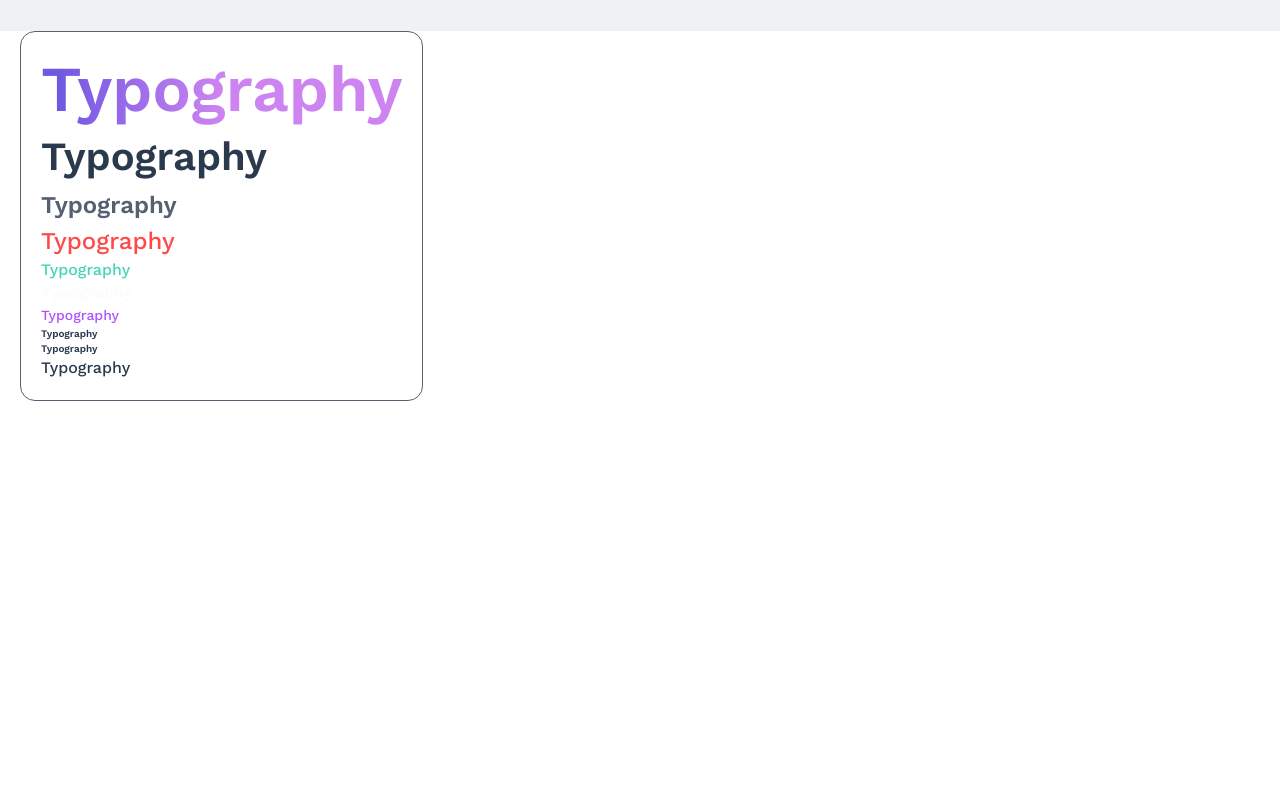
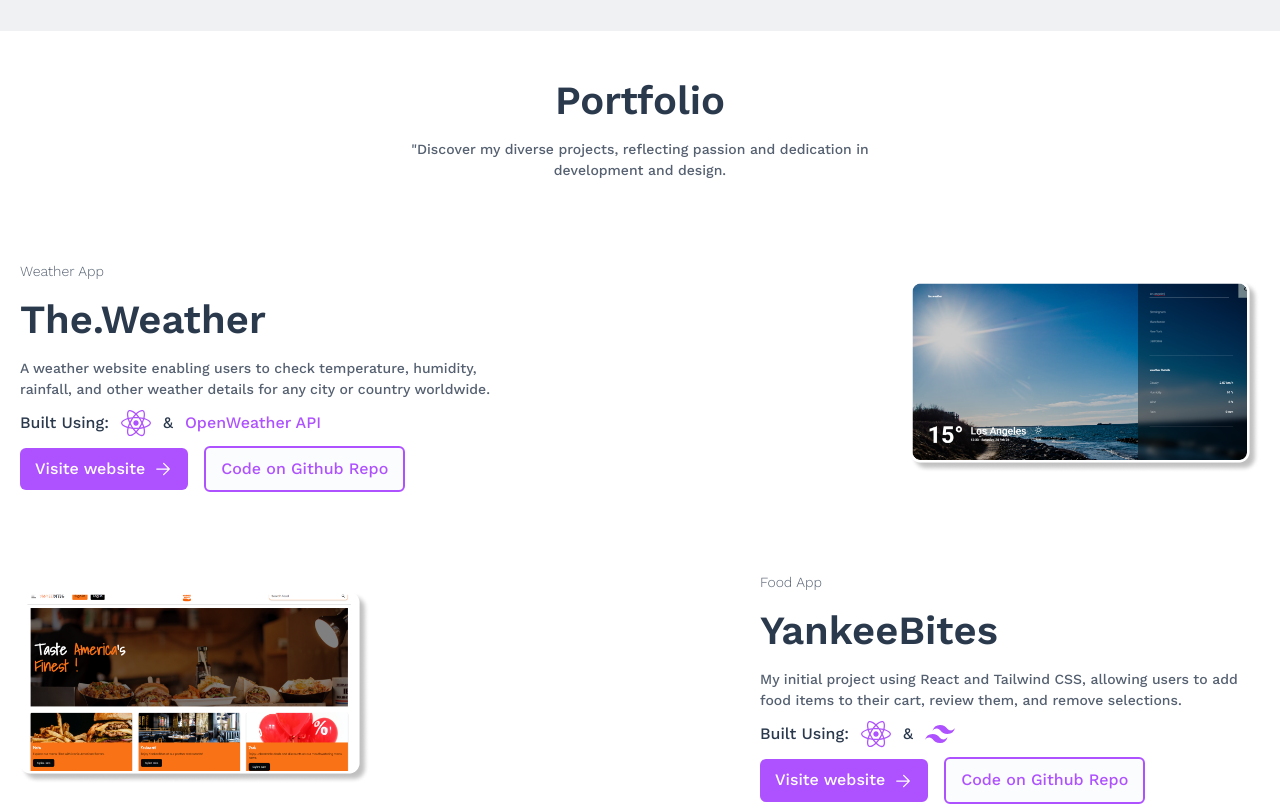
Before and after one commit to Wesome0674/CBK, a Next.js app: page / in a window 1280 px wide. Shown: the part 1680-2486 px from the top of the page. Before the commit the page ends 2081 px from the top, so only its background shows below. Built offline with nearby package versions, Linux system fonts and the light colour scheme.

Commit message:
i'm freacking smart

```diff
--- a/src/app/page.tsx
+++ b/src/app/page.tsx
@@ -2,11 +2,8 @@ import { Button } from "@/ui/designsystem/Button";
 import { Typographie } from "@/ui/designsystem/typography/Typographie";
 import Image from "next/image";
 import { BiCodeBlock, BiSolidMessageRoundedDetail } from "react-icons/bi"; // code and message
-import { FaServer } from "react-icons/fa6"; // back-end
-import { SiArduino } from "react-icons/si"; // iot
 import { FaPhoneAlt } from "react-icons/fa"; // phone
-import { IoIosMail, IoMdPin } from "react-icons/io"; // mail and loc
-import { FaReact } from "react-icons/fa"; // react
+import { IoIosMail, IoMdPin } from "react-icons/io"; // mail and loc // react
 import { SiTailwindcss } from "react-icons/si"; // tailwind
 import { Container } from "@/ui/components/container/Container";
 import { Navigation } from "@/ui/components/navigation/Navigation";
@@ -14,6 +11,7 @@ import { Header } from "@/ui/components/header/Header";
 import { Cards } from "@/ui/components/cards/Cards";
 import { About } from "@/ui/components/about/About";
 import { Skills } from "@/ui/components/skills/Skills";
+import { Work } from "@/ui/components/work/Work";
 
 export default function Home() {
   return (
@@ -22,6 +20,7 @@ export default function Home() {
       <Header />
       <About />
       <Skills />
+      <Work />
       <Container>
         <Cards variant="small">
           <Typographie theme="linear" variant="display" component="h1">
--- a/src/ui/components/data/skillsData.js
+++ b/src/ui/components/data/skillsData.js
@@ -2,6 +2,9 @@ import { BiCodeBlock } from "react-icons/bi";
 import { FaServer } from "react-icons/fa6"; // back-end
 import { SiArduino } from "react-icons/si"; // iot
 import { MdOutlineDesignServices } from "react-icons/md";
+import { FaReact } from "react-icons/fa";
+import { SiTailwindcss } from "react-icons/si";
+import { log } from "console";
 
 export const Datatableau = [
   {
@@ -32,3 +35,42 @@ export const Datatableau = [
     text: "Expanding into IoT, mastering Python and Raspberry Pi projects became essential.",
   },
 ];
+
+export const workData = [
+  {
+    id: 1,
+    title: "The.Weather",
+    subtitle: "Weather App",
+    text: "A weather website enabling users to check temperature, humidity, rainfall, and other weather details for any city or country worldwide.",
+    madeUsing: {
+      first: FaReact,
+      second: "OpenWeather API",
+    },
+    img: "/assets/images/weather.png",
+    position: "right"
+  },
+  {
+    id: 2,
+    title: "YankeeBites",
+    subtitle: "Food App",
+    text: "My initial project using React and Tailwind CSS, allowing users to add food items to their cart, review them, and remove selections.",
+    madeUsing: {
+      first: FaReact,
+      second: SiTailwindcss,
+    },
+    img: "/assets/images/foodapp.png",
+    position: "left"
+  },
+  {
+    id: 3,
+    title: "Professional Portfolio",
+    subtitle: "Portfolio",
+    text: "A portfolio showcasing my skills and projects, created for freelancing on platforms like Fiverr.",
+    madeUsing: {
+      first: FaReact,
+      second: SiTailwindcss,
+    },
+    img: "/assets/images/portfolio.png",
+    position: "right"
+  },
+];
--- /dev/null
+++ b/src/ui/components/work/Work.tsx
@@ -0,0 +1,104 @@
+import { Container } from "../container/Container";
+import { Typographie } from "@/ui/designsystem/typography/Typographie";
+import { FaReact } from "react-icons/fa";
+import { Button } from "@/ui/designsystem/Button";
+import { HiArrowSmallRight } from "react-icons/hi2";
+import Image from "next/image";
+import { workData } from "../data/skillsData";
+
+interface Props {}
+
+export const Work = ({}: Props) => {
+  return (
+    <Container className="py-10">
+      <div className="flex flex-col items-center text-center space-y-2">
+        <Typographie variant="h1" component="h3">
+          Portfolio
+        </Typographie>
+        <Typographie
+          variant="body-sm"
+          component="p"
+          theme="tercery"
+          className="max-w-[550px]"
+        >
+          "Discover my diverse projects, reflecting passion and dedication in
+          development and design.
+        </Typographie>
+      </div>
+      {workData.map((item, index) => (
+        <div
+          key={index}
+          className="flex items-center justify-between gap-4 my-20"
+        >
+          {item.position === "left" ? (
+            <div className="w-[350px] aspect-video relative ">
+              <Image
+                src={item.img}
+                fill
+                alt="weather"
+                style={{
+                  objectFit: "contain",
+                }}
+              />
+            </div>
+          ) : (
+            ""
+          )}
+          <div className="space-y-2">
+            <Typographie
+              theme="tercery"
+              variant="body-sm"
+              className=" font-light"
+            >
+              {item.subtitle}
+            </Typographie>
+            <Typographie variant="h1">{item.title}</Typographie>
+            <Typographie
+              variant="body-sm"
+              theme="tercery"
+              className="max-w-[500px]"
+            >
+              {item.text}
+            </Typographie>
+            <div className="flex items-center gap-3">
+              <Typographie>Built Using:</Typographie>
+              {typeof item.madeUsing.first === "string" ? (
+                <Typographie theme="primary">
+                  {item.madeUsing.first}
+                </Typographie>
+              ) : (
+                <item.madeUsing.first size={30} className="text-primary" />
+              )}
+              <Typographie>&</Typographie>
+              {typeof item.madeUsing.second === "string" ? (
+                <Typographie theme="primary">
+                  {item.madeUsing.second}
+                </Typographie>
+              ) : (
+                <item.madeUsing.second size={30} className="text-primary" />
+              )}
+            </div>
+            <div className="flex items-center gap-4">
+              <Button icon={{ icon: HiArrowSmallRight }}>Visite website</Button>
+              <Button variant="outline">Code on Github Repo</Button>
+            </div>
+          </div>
+          {item.position === "right" ? (
+            <div className="w-[350px] aspect-video relative ">
+              <Image
+                src={item.img}
+                fill
+                alt="weather"
+                style={{
+                  objectFit: "contain",
+                }}
+              />
+            </div>
+          ) : (
+            ""
+          )}
+        </div>
+      ))}
+    </Container>
+  );
+};
```
Also changed, not shown: public/assets/images/foodapp.png (renamed from public/assets/svg/foodapp.png).
